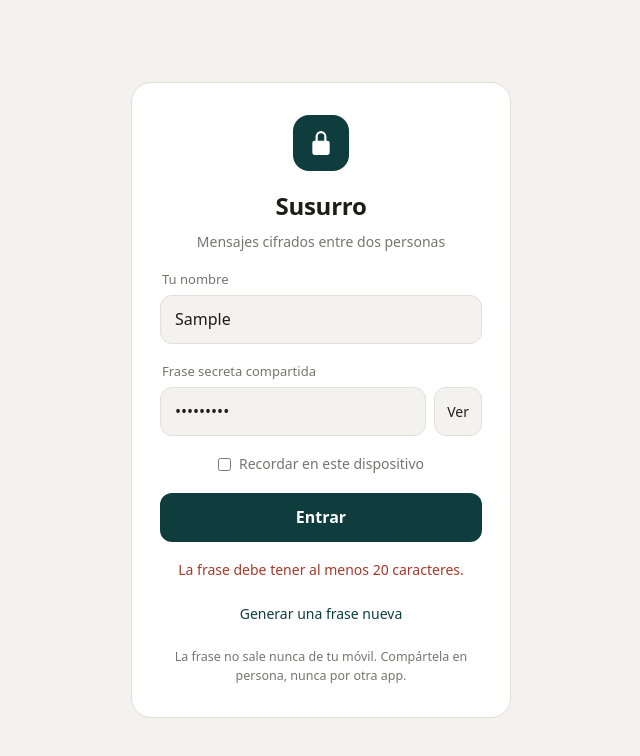
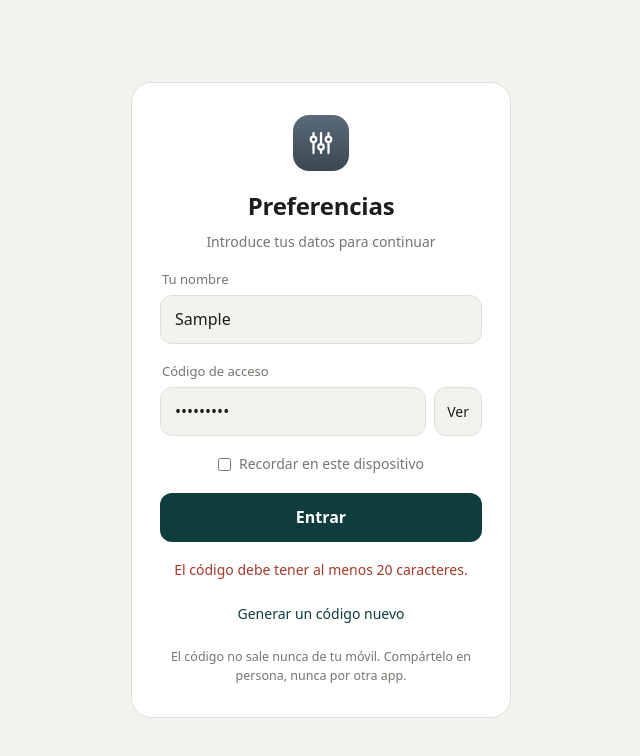
Before and after one commit to Egarluq292/Queco, a plain HTML site: page index.html in a window 1280 px wide. Both pictures are taken after typing "Sample", "Sample123" into the empty fields and a click on the button "Entrar". Shown: the whole page, without its empty margins (319-959 px from the left). Drawn offline with Linux system fonts and the light colour scheme.

Commit message:
Add files via upload

```diff
--- a/index.html
+++ b/index.html
@@ -5,9 +5,16 @@
 <meta name="viewport" content="width=device-width, initial-scale=1, viewport-fit=cover">
 <meta name="referrer" content="no-referrer">
 <meta name="robots" content="noindex, nofollow">
-<meta http-equiv="Content-Security-Policy" content="default-src 'none'; script-src 'unsafe-inline'; style-src 'unsafe-inline'; connect-src https://*.supabase.co; img-src data: blob:; media-src blob:; base-uri 'none'; form-action 'none'">
-<meta name="theme-color" content="#0f3d3e">
-<title>Susurro</title>
+<meta http-equiv="Content-Security-Policy" content="default-src 'none'; script-src 'unsafe-inline'; style-src 'unsafe-inline'; connect-src https://*.supabase.co; img-src 'self' data: blob:; media-src blob:; manifest-src 'self'; worker-src 'self'; base-uri 'none'; form-action 'none'">
+<meta name="theme-color" content="#3b4752">
+<link rel="manifest" href="manifest.json">
+<link rel="icon" href="icono-192.png">
+<link rel="apple-touch-icon" href="apple-touch-icon.png">
+<meta name="apple-mobile-web-app-capable" content="yes">
+<meta name="mobile-web-app-capable" content="yes">
+<meta name="apple-mobile-web-app-title" content="Preferencias">
+<meta name="apple-mobile-web-app-status-bar-style" content="default">
+<title>Preferencias</title>
 <style>
   :root {
     --fondo: #f4f2ee; --panel: #ffffff; --texto: #1d1d1b; --suave: #77756f;
@@ -42,9 +49,9 @@
   }
   .logo {
     width: 56px; height: 56px; margin: 0 auto; border-radius: 16px;
-    background: var(--acento); display: grid; place-items: center;
+    background: linear-gradient(#5b6b7a, #3b4752); display: grid; place-items: center;
   }
-  .logo svg { width: 26px; height: 26px; fill: var(--acento-txt); }
+  .logo svg { width: 30px; height: 30px; }
   h1 { font-size: 24px; font-weight: 650; letter-spacing: -0.01em; }
   .lema { color: var(--suave); font-size: 14px; margin-top: -10px; }
   .campo { display: grid; gap: 6px; text-align: left; }
@@ -152,9 +159,9 @@
 <!-- Pantalla de entrada -->
 <main id="entrada">
   <form class="tarjeta" id="formEntrada" autocomplete="off">
-    <div class="logo"><svg viewBox="0 0 24 24"><path d="M12 1a5 5 0 0 0-5 5v4H6a2 2 0 0 0-2 2v9a2 2 0 0 0 2 2h12a2 2 0 0 0 2-2v-9a2 2 0 0 0-2-2h-1V6a5 5 0 0 0-5-5Zm-3 9V6a3 3 0 0 1 6 0v4H9Z"/></svg></div>
-    <h1>Susurro</h1>
-    <p class="lema">Mensajes cifrados entre dos personas</p>
+    <div class="logo"><svg viewBox="0 0 24 24" stroke="#fff" stroke-width="1.8" stroke-linecap="round" fill="none"><path d="M6 4v16M12 4v16M18 4v16"/><circle cx="6" cy="9" r="2.2" fill="#46535f"/><circle cx="12" cy="15" r="2.2" fill="#46535f"/><circle cx="18" cy="9" r="2.2" fill="#46535f"/></svg></div>
+    <h1>Preferencias</h1>
+    <p class="lema">Introduce tus datos para continuar</p>
 
     <div class="campo">
       <label for="nombre">Tu nombre</label>
@@ -162,7 +169,7 @@
     </div>
 
     <div class="campo">
-      <label for="frase">Frase secreta compartida</label>
+      <label for="frase">Código de acceso</label>
       <div class="fila">
         <input type="password" id="frase" required autocapitalize="off" autocorrect="off" spellcheck="false">
         <button type="button" class="mini" id="ver">Ver</button>
@@ -174,8 +181,8 @@
     <button class="principal" id="entrar">Entrar</button>
     <p class="error" id="errorEntrada"></p>
 
-    <button type="button" class="enlace" id="generar">Generar una frase nueva</button>
-    <p class="nota">La frase no sale nunca de tu móvil. Compártela en persona, nunca por otra app.</p>
+    <button type="button" class="enlace" id="generar">Generar un código nuevo</button>
+    <p class="nota">El código no sale nunca de tu móvil. Compártelo en persona, nunca por otra app.</p>
   </form>
 </main>
 
@@ -183,7 +190,7 @@
 <section id="chat" class="oculto">
   <header>
     <button class="enlace izq" id="salir">Salir</button>
-    <div class="titulo">Susurro<small id="estado">Cifrado de extremo a extremo</small></div>
+    <div class="titulo">Preferencias<small id="estado">Sincronizado</small></div>
     <button class="enlace der" id="vaciarBtn">Vaciar</button>
   </header>
   <div id="lista"><p class="vacio" id="vacio">Aún no hay mensajes.</p></div>
@@ -347,7 +354,7 @@ async function leer() {
         if (m && (typeof m.t === 'string' || (m.k && Number.isInteger(m.a)))) pintar(m);
       }
     } while (filas.length === 200);
-    estado('Cifrado de extremo a extremo');
+    estado('Sincronizado');
   } catch { estado('Sin conexión con el servidor', true); }
   leyendo = false;
 }
@@ -375,13 +382,13 @@ $('#ver').onclick = () => {
 
 $('#generar').onclick = () => {
   $('#frase').value = generarFrase(); $('#frase').type = 'text'; $('#ver').textContent = 'Ocultar';
-  $('#errorEntrada').textContent = 'Apúntala en papel y dásela a tu colega en persona.';
+  $('#errorEntrada').textContent = 'Apúntalo en papel y dáselo a tu colega en persona.';
 };
 
 $('#formEntrada').onsubmit = async e => {
   e.preventDefault();
   const nombre = $('#nombre').value.trim(), frase = $('#frase').value;
-  if (normalizar(frase).length < 20) { $('#errorEntrada').textContent = 'La frase debe tener al menos 20 caracteres.'; return; }
+  if (normalizar(frase).length < 20) { $('#errorEntrada').textContent = 'El código debe tener al menos 20 caracteres.'; return; }
   if (SUPABASE_URL.includes('TU-PROYECTO')) { $('#errorEntrada').textContent = 'Falta configurar Supabase en el código.'; return; }
   const btn = $('#entrar'); btn.disabled = true; btn.textContent = 'Generando clave…';
   $('#errorEntrada').textContent = '';
@@ -565,6 +572,8 @@ $('#vaciarBtn').onclick = async () => {
 };
 
 /* ---------- Inicio ---------- */
+if ('serviceWorker' in navigator) navigator.serviceWorker.register('sw.js').catch(() => {});
+
 (async () => {
   try {
     const g = JSON.parse(localStorage.getItem(ALMACEN) || 'null');
```
Also changed, not shown: sw.js (added, +25 -0 lines), apple-touch-icon.png (added), icono-192.png (added), icono-512.png (added), manifest.json (added).
